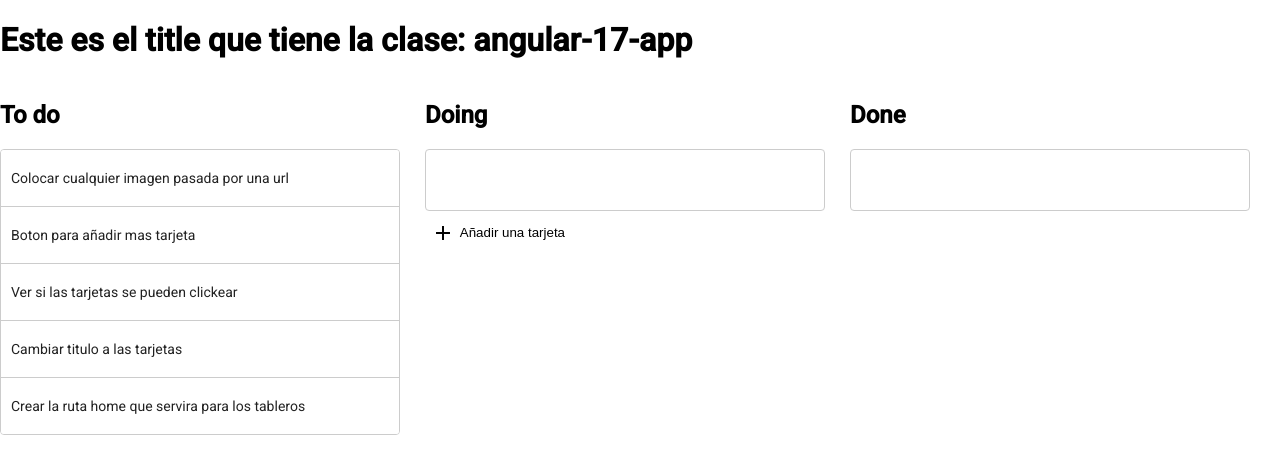
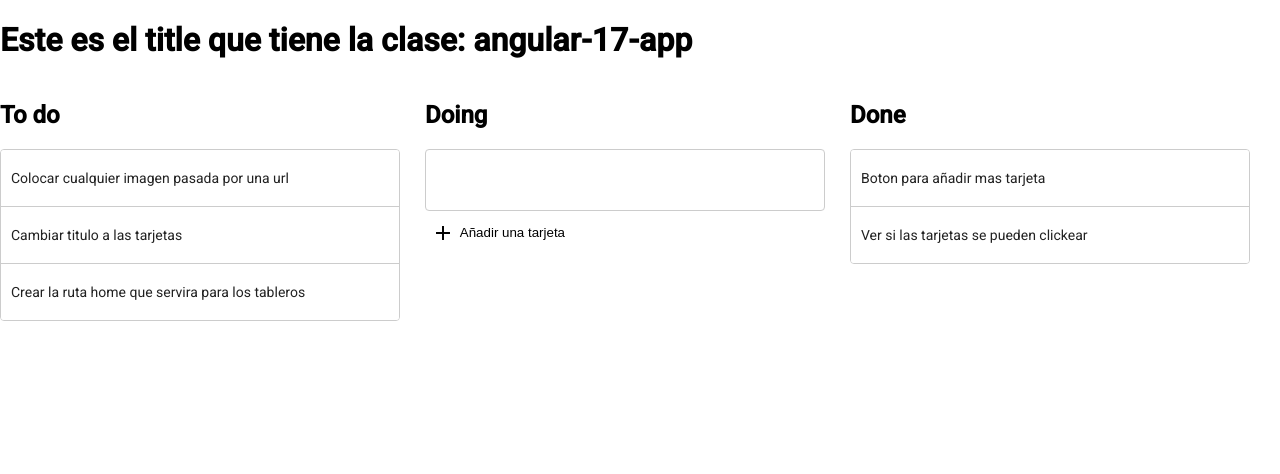
Before and after one commit to Erickson98/board, an Angular app: page / in a window 1280 px wide. Shown: the top 474 px of the page. Built offline with nearby package versions, Linux system fonts and the light colour scheme.

Commit message:
button add card funtionality dione.

```diff
--- a/src/app/drag-drop/drag-drop.component.ts
+++ b/src/app/drag-drop/drag-drop.component.ts
@@ -33,13 +33,12 @@ import { CommonModule } from '@angular/common';
 export class DragDrop implements AfterViewInit {
   todo = [
     'Colocar cualquier imagen pasada por una url',
-    'Boton para añadir mas tarjeta',
-    'Ver si las tarjetas se pueden clickear',
+
     'Cambiar titulo a las tarjetas',
     'Crear la ruta home que servira para los tableros',
   ];
 
-  done:string[] = [];
+  done:string[] = ['Boton para añadir mas tarjeta', 'Ver si las tarjetas se pueden clickear',];
   doing:string[] = [];
   isAddingCard:boolean = true
   nombre: string = '';
```
